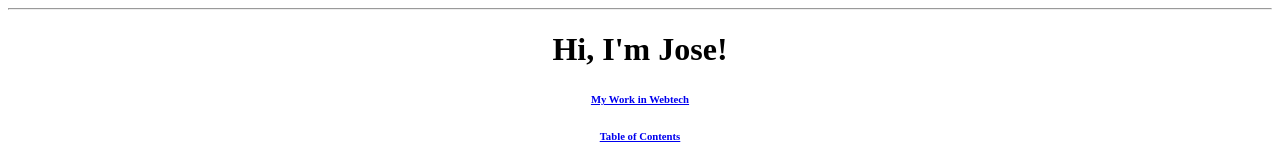
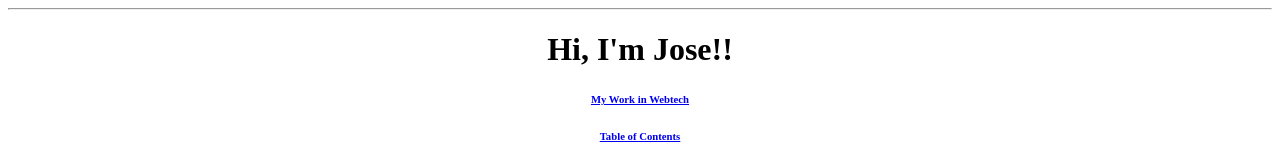
Before and after one commit to jrodriguezodon1/webtech2023, a plain HTML site: page index.html in a window 1280 px wide. Shown: the top 160 px of the page. Drawn offline with Linux system fonts and the light colour scheme.

Commit message:
Update index.html

```diff
--- a/index.html
+++ b/index.html
@@ -21,7 +21,7 @@
   <body>
 	<hr/>
 
-	<h1 style="text-align: center;">Hi, I'm Jose!</h1>
+	<h1 style="text-align: center;">Hi, I'm Jose!!</h1>
 
 	<a style="text-align: center" href="toc.html"><h6>My Work in Webtech</h6></a>
 
```
